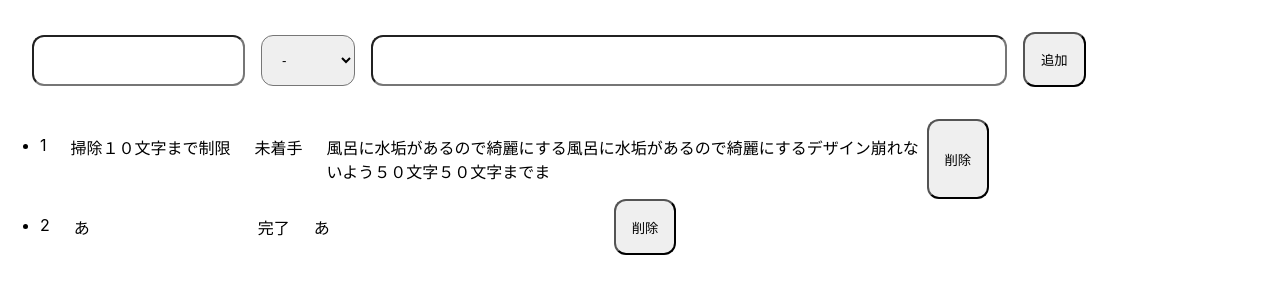
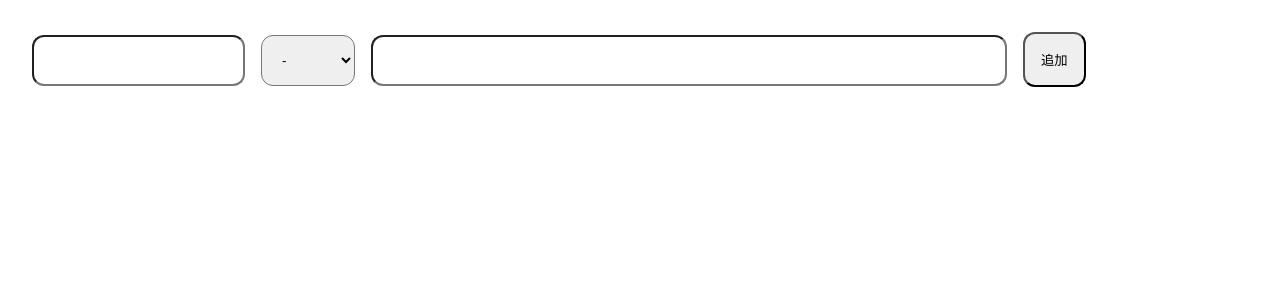
Before and after one commit to jun0222/my-react-todo, a React (Create React App) app: page / in a window 1280 px wide. Shown: the top 300 px of the page. Built offline with nearby package versions, Linux system fonts and the light colour scheme.

Commit message:
add delete system

```diff
--- a/src/App.js
+++ b/src/App.js
@@ -26,6 +26,7 @@ export const App = () => {
     }
     const taskStyle = {
       display: 'flex',
+      marginBottom: '24px'
     }
     const taskIdStyle = {
       paddingRight: '24px'
@@ -47,6 +48,7 @@ export const App = () => {
     }
 
   // js処理
+  const [ids, setIds] = useState([]);
   const [taskTitleText, setTaskTitleText] = useState('');
   const [taskDetailText, setTaskDetailText] = useState('');
   const [taskStatus, setTaskStatus] = useState('');
@@ -60,11 +62,15 @@ export const App = () => {
     if (taskTitleText === "" || taskStatus === "" || taskDetailText === "" ){
       return
     };
+    const id = ids.length + 1;
     const taskObj = {
+      id: id,
       title: taskTitleText,
       status: taskStatus,
       detail: taskDetailText
     }
+    const newId = [...ids, id];
+    setIds(newId);
     const newTask = [...todos, taskObj];
     setTodos(newTask);
     setTaskTitleText('');
@@ -72,50 +78,40 @@ export const App = () => {
     setTaskStatus('');
   };
 
+  const onClickDelete = (todoId) => {
+    const newTodos = [...todos];
+    newTodos.some(function(v, i){
+      if (v.id === todoId) newTodos.splice(i, 1);
+    });
+    setTodos(newTodos);
+  };
+
   return (
     <div className="App" style={appStyle}>
       <div style={addStyle}>
         <form action="">
-          <input style={addInputStyle} type="text" value={taskTitleText} onChange={onChangeTaskTitleText} />
+          <input style={addInputStyle} type="text" value={taskTitleText} onChange={onChangeTaskTitleText} maxLength='10' />
           <select style={addInputStyle} name="" id="" value={taskStatus} onChange={onChangeTaskStatus}>
             <option value="">-</option>
             <option value="未着手">未着手</option>
             <option value="進行中">進行中</option>
             <option value="完了">完了</option>
           </select>
-          <input style={addInputDetailStyle} type="text" value={taskDetailText} onChange={onChangeTaskDetailText} />
+          <input style={addInputDetailStyle} type="text" value={taskDetailText} onChange={onChangeTaskDetailText} maxLength='50' />
           <button type="button" style={addButtonStyle} onClick={onClickAdd}>追加</button>
         </form>
       </div>
       <div>
         <ul>
-          <li>
-            <div style={taskStyle}>
-              <p style={taskIdStyle}>1</p>
-              <p style={taskTitleStyle}>掃除１０文字まで制限</p>
-              <p style={taskStatusStyle}>未着手</p>
-              <p style={taskDetailStyle}>風呂に水垢があるので綺麗にする風呂に水垢があるので綺麗にするデザイン崩れないよう５０文字５０文字までま</p>
-              <button type="button" style={taskDeleteButtonStyle}>削除</button>
-            </div>
-          </li>
-          <li>
-            <div style={taskStyle}>
-              <p style={taskIdStyle}>2</p>
-              <p style={taskTitleStyle}>あ</p>
-              <p style={taskStatusStyle}>完了</p>
-              <p style={taskDetailStyle}>あ</p>
-              <button type="button" style={taskDeleteButtonStyle}>削除</button>
-            </div>
-          </li>
           {todos.map((todo, index)=>{
               return(
-                <li key={index+1}>
+                <li key={index}>
                   <div style={taskStyle}>
-                    <p style={taskIdStyle}>{index+1}</p>
+                    <p style={taskIdStyle}>{todo.id}</p>
                     <p style={taskTitleStyle}>{todo.title}</p>
                     <p style={taskStatusStyle}>{todo.status}</p>
                     <p style={taskDetailStyle}>{todo.detail}</p>
-                    <button type="button" style={taskDeleteButtonStyle}>削除</button>
+                    <button type="button" style={taskDeleteButtonStyle} onClick={() => {onClickDelete(todo.id)}} >削除</button>
                   </div>
                 </li>
               );
```
